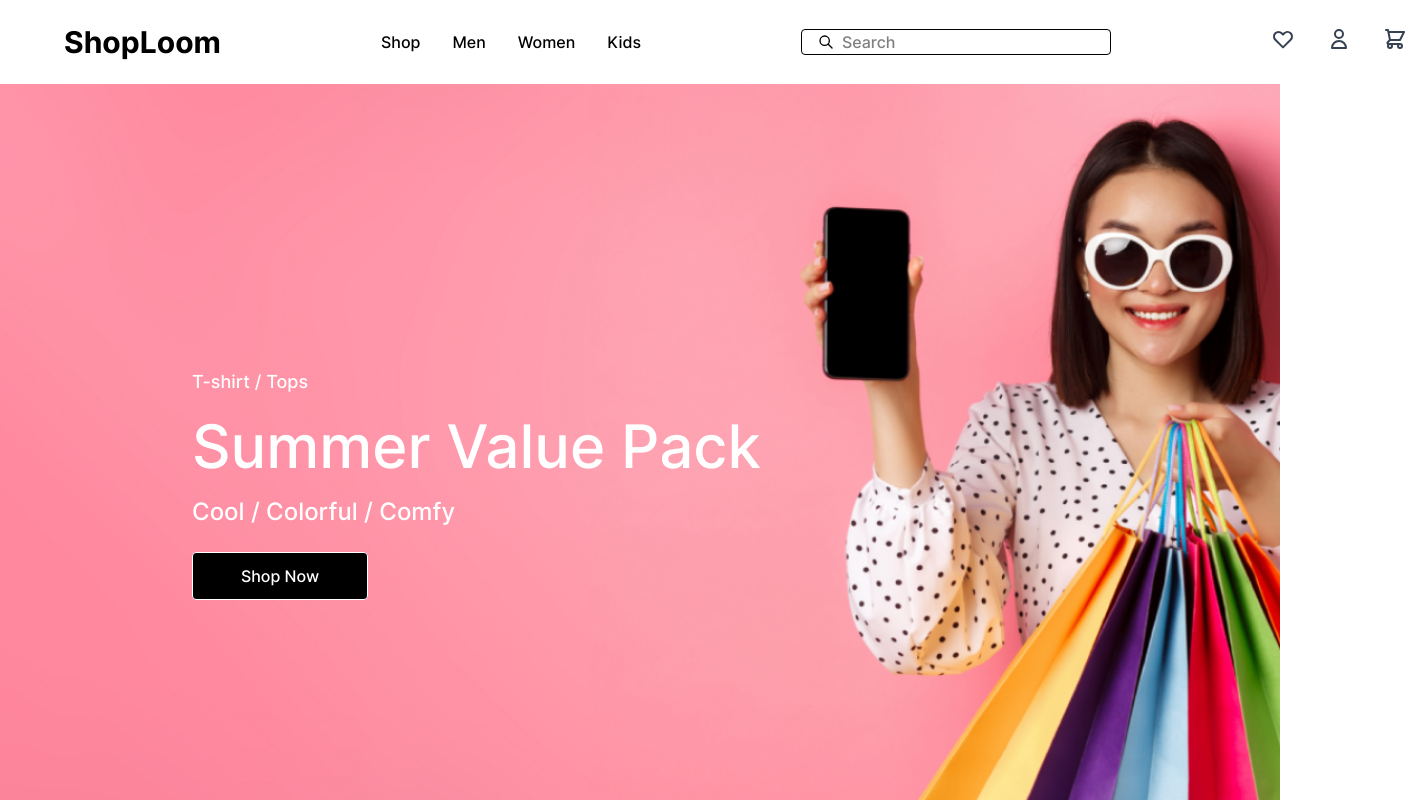
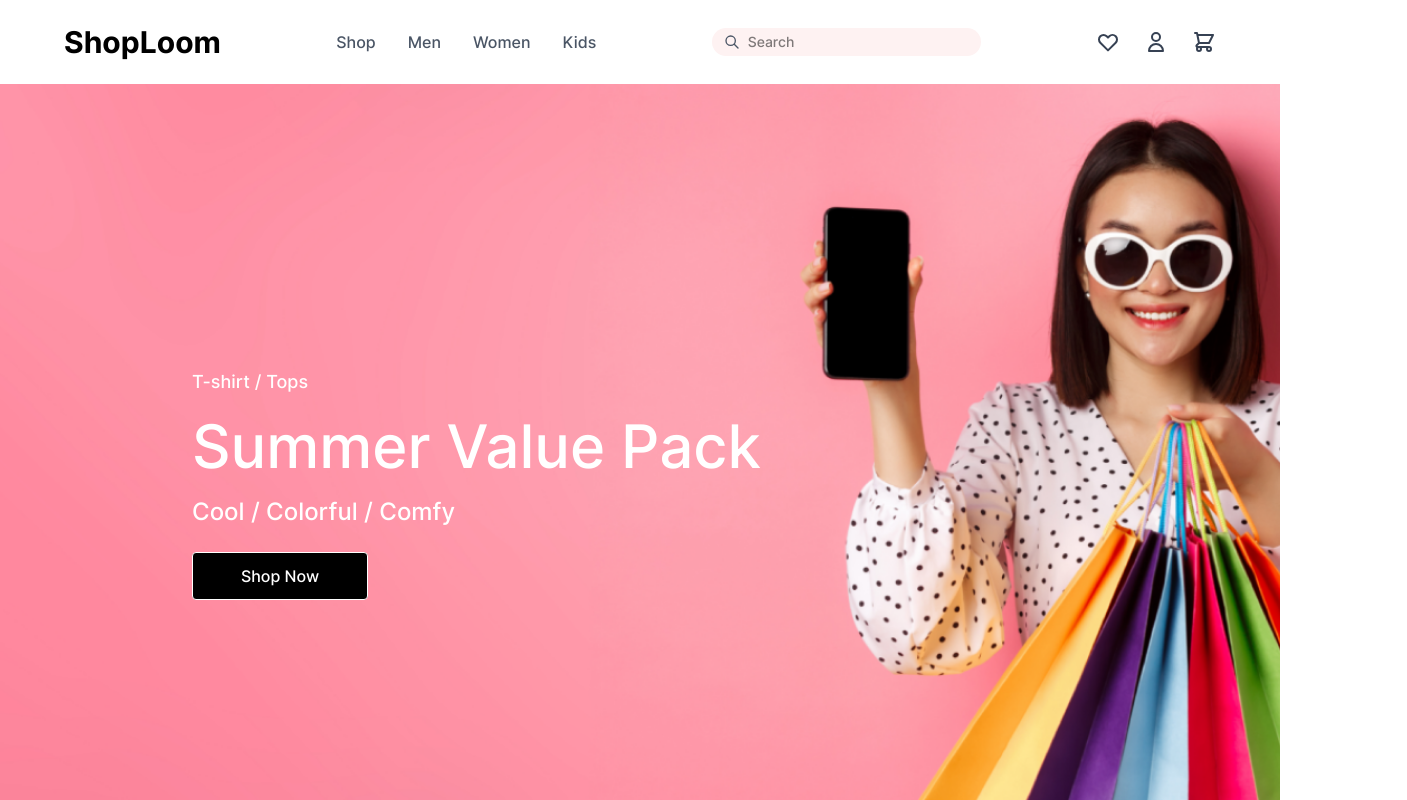
Before and after one commit to sahil-patel620/ShopLoom, a React app in the folder frontend/: page / in a window 1280 px wide. Shown: the top 800 px of the page, 1407 px wide, since content can reach past the window. Built offline with nearby package versions, Linux system fonts and the light colour scheme; the HTML template or start-up script is replaced by a standard one.

Commit message:
refactor: update Card and Navigation components for improved styling and structure

```diff
--- a/frontend/src/components/Card/Card.jsx
+++ b/frontend/src/components/Card/Card.jsx
@@ -1,14 +1,14 @@
 import React from "react";
 
-const Card = ({imagePath, title}) => {
+const Card = ({ imagePath, title }) => {
   return (
     <div className="flex flex-col p-8">
       <img
-        className="h-[260px] w-[240px] bg-cover bg-center border-0 rounded hover:scale-105 cursor-pointer"
+        className="h-65 w-60 bg-cover bg-center border-0 rounded hover:scale-105 transition-transform duration-300 ease-in-out cursor-pointer"
         src={imagePath}
         alt={title}
       />
-      <p className="text-[16px] pt-[5px]">{title}</p>
+      <p className="text-[16px] pt-1.25">{title}</p>
     </div>
   );
 };
--- a/frontend/src/components/Navigation/Navigation.jsx
+++ b/frontend/src/components/Navigation/Navigation.jsx
@@ -1,5 +1,4 @@
 import React from "react";
-import "./Navigation.css";
 import {
   HiOutlineSearch,
   HiOutlineHeart,
@@ -9,70 +8,148 @@ import {
 
 const Navigation = () => {
   return (
-    <nav className="flex items-center justify-between px-16 py-6 gap-40">
-      <div className="flex items-center gap-6">
+    <nav className="flex items-center justify-between px-4 sm:px-8 lg:px-16 py-4 lg:py-6">
+
       {/* Logo */}
-        <a className="text-3xl text-black font-bold gap-8" href="/">
+      <a className="text-xl sm:text-2xl lg:text-3xl font-bold" href="/">
         ShopLoom
       </a>
-      </div>
 
-      <div className="flex flex-wrap items-center gap-10 flex-1">
-        {/* Nav items */}
-        <ul className="flex gap-8 ">
-          <li className="text-grey-600 hover:text-green-500">
+      {/* Nav Links (hidden on mobile) */}
+      <ul className="hidden lg:flex gap-8">
+        <li className="text-gray-600 hover:text-red-500">
           <a href="/">Shop</a>
         </li>
-          <li className="text-grey-600 hover:text-green-500">
+        <li className="text-gray-600 hover:text-red-500">
           <a href="/mens">Men</a>
         </li>
-          <li className="text-grey-600 hover:text-green-500">
+        <li className="text-gray-600 hover:text-red-500">
           <a href="/womens">Women</a>
         </li>
-          <li className="text-grey-600 hover:text-green-500">
+        <li className="text-gray-600 hover:text-red-500">
           <a href="/kids">Kids</a>
         </li>
       </ul>
-      </div>
 
-      <div className="flex justify-center">
-        {/* search bar */}
-        <div className="border rounded flex overflow-hidden">
-          <div className="flex items-center justify-center px-4 ">
-            <HiOutlineSearch
-              className="h-4 w-4 text-grey-dark"
-            />
+      {/* Search bar (hide on small screens) */}
+      <div className="hidden sm:flex items-center bg-red-50 px-3 py-1 rounded-full">
+        <HiOutlineSearch className="h-4 w-4 text-gray-600" />
         <input
           type="text"
           placeholder="Search"
-              className="ml-2 outline-none border-none"
+          className="ml-2 bg-transparent outline-none text-sm"
         />
       </div>
-        </div>
-      </div>
 
-      <div className="flex flex-wrap items-center gap-4">
-        {/* Action items- icons */}
-        <ul className="flex gap-8">
+      {/* Icons */}
+      <ul className="flex items-center gap-4 sm:gap-6">
         <li>
-            <button>
-              <HiOutlineHeart className="h-6 w-6 text-gray-700 hover:fill-black" />
-            </button>
+          <HiOutlineHeart className="h-5 w-5 sm:h-6 sm:w-6 text-gray-700" />
         </li>
         <li>
-            <button>
-              <HiOutlineUser className="h-6 w-6 text-gray-700 hover:fill-black" />
-            </button>
+          <HiOutlineUser className="h-5 w-5 sm:h-6 sm:w-6 text-gray-700" />
         </li>
         <li>
-            <button>
-              <HiOutlineShoppingCart className="h-6 w-6 text-gray-700 hover:fill-black" />
-            </button>
+          <HiOutlineShoppingCart className="h-5 w-5 sm:h-6 sm:w-6 text-gray-700" />
         </li>
       </ul>
-      </div>
     </nav>
   );
 };
 
 export default Navigation;
+
+
+// import React, { useState } from "react";
+// import {
+//   HiOutlineSearch,
+//   HiOutlineHeart,
+//   HiOutlineUser,
+//   HiOutlineShoppingCart,
+//   HiOutlineMenu,
+//   HiOutlineX,
+// } from "react-icons/hi";
+
+// const Navigation = () => {
+//   const [isOpen, setIsOpen] = useState(false);
+
+//   return (
+//     <>
+//       <nav className="flex items-center justify-between px-4 sm:px-8 lg:px-16 py-4 lg:py-6">
+
+//         {/* Left: Menu + Logo */}
+//         <div className="flex items-center gap-4">
+//           {/* Menu button (mobile only) */}
+//           <button
+//             className="lg:hidden"
+//             onClick={() => setIsOpen(true)}
+//           >
+//             <HiOutlineMenu className="h-6 w-6 text-gray-800" />
+//           </button>
+
+//           <a className="text-xl sm:text-2xl lg:text-3xl font-bold" href="/">
+//             ShopLoom
+//           </a>
+//         </div>
+
+//         {/* Desktop Nav */}
+//         <ul className="hidden lg:flex gap-8">
+//           <li className="text-gray-600 hover:text-red-500"><a href="/">Shop</a></li>
+//           <li className="text-gray-600 hover:text-red-500"><a href="/mens">Men</a></li>
+//           <li className="text-gray-600 hover:text-red-500"><a href="/womens">Women</a></li>
+//           <li className="text-gray-600 hover:text-red-500"><a href="/kids">Kids</a></li>
+//         </ul>
+
+//         {/* Right side */}
+//         <div className="flex items-center gap-4 sm:gap-6">
+
+//           {/* Search (hide on small) */}
+//           <div className="hidden sm:flex items-center bg-red-50 px-3 py-1 rounded-full">
+//             <HiOutlineSearch className="h-4 w-4 text-gray-600" />
+//             <input
+//               type="text"
+//               placeholder="Search"
+//               className="ml-2 bg-transparent outline-none text-sm"
+//             />
+//           </div>
+
+//           {/* Icons */}
+//           <HiOutlineHeart className="h-5 w-5 sm:h-6 sm:w-6 text-gray-700" />
+//           <HiOutlineUser className="h-5 w-5 sm:h-6 sm:w-6 text-gray-700" />
+//           <HiOutlineShoppingCart className="h-5 w-5 sm:h-6 sm:w-6 text-gray-700" />
+//         </div>
+//       </nav>
+
+//       {/* 🔥 Mobile Drawer */}
+//       <div
+//         className={`fixed top-0 left-0 h-full w-64 bg-white shadow-lg z-50 transform transition-transform duration-300
+//         ${isOpen ? "translate-x-0" : "-translate-x-full"}`}
+//       >
+//         {/* Close button */}
+//         <div className="flex justify-end p-4">
+//           <button onClick={() => setIsOpen(false)}>
+//             <HiOutlineX className="h-6 w-6" />
+//           </button>
+//         </div>
+
+//         {/* Nav links */}
+//         <ul className="flex flex-col gap-6 px-6">
+//           <li><a href="/" onClick={() => setIsOpen(false)}>Shop</a></li>
+//           <li><a href="/mens" onClick={() => setIsOpen(false)}>Men</a></li>
+//           <li><a href="/womens" onClick={() => setIsOpen(false)}>Women</a></li>
+//           <li><a href="/kids" onClick={() => setIsOpen(false)}>Kids</a></li>
+//         </ul>
+//       </div>
+
+//       {/* Overlay (click outside to close) */}
+//       {isOpen && (
+//         <div
+//           className="fixed inset-0 bg-black/40 z-40"
+//           onClick={() => setIsOpen(false)}
+//         />
+//       )}
+//     </>
+//   );
+// };
+
+// export default Navigation;
```
Lines whose indentation alone changed are shown as unchanged.
